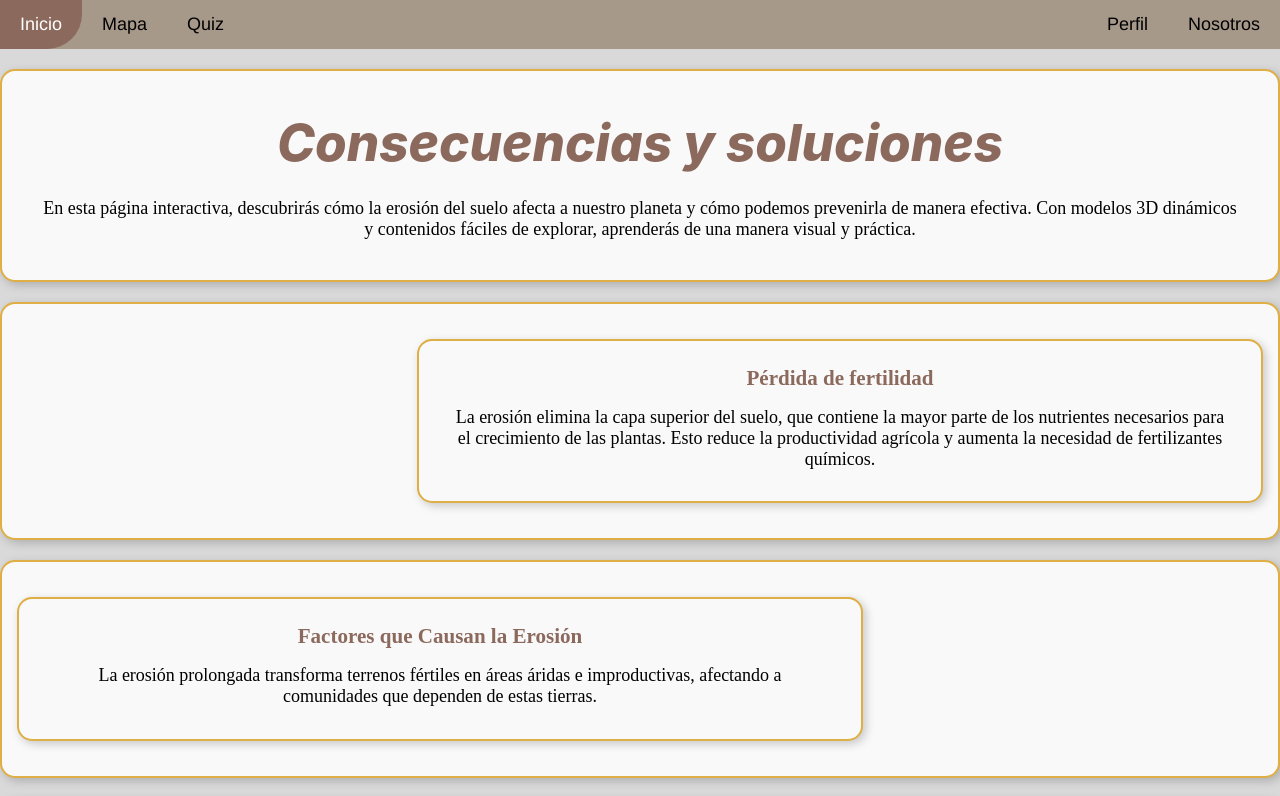
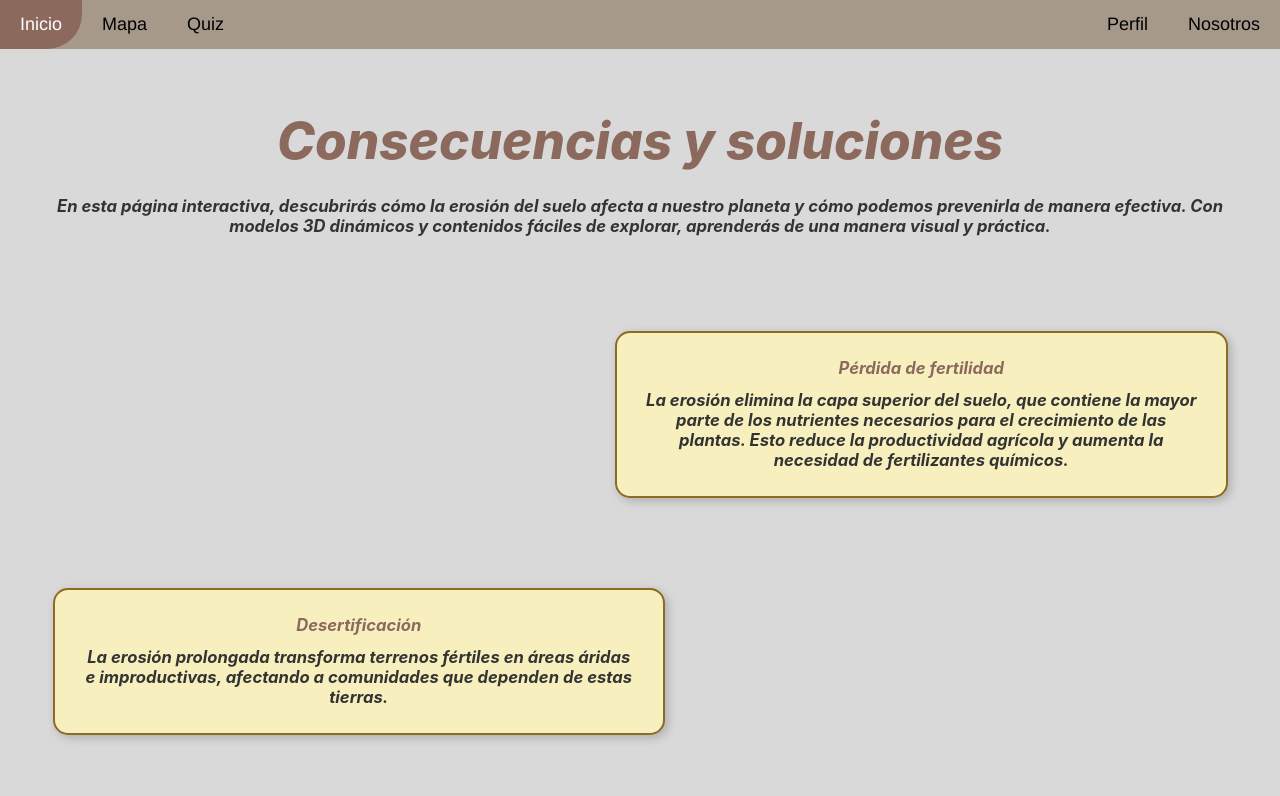
Before and after one commit to CamiloGs-univalle/proyect-Eart-Univale-PI, a React (Vite) app: page /erosion2 in a window 1280 px wide. Shown: the top 796 px of the page. Built offline with nearby package versions, Linux system fonts and the light colour scheme; no server answers.

Commit message:
mejora de la pagina 2

```diff
--- a/src/Assets/Pages/Home/content/soil-erosion/contenido2/contenido2.css
+++ b/src/Assets/Pages/Home/content/soil-erosion/contenido2/contenido2.css
@@ -1,29 +1,43 @@
 /* Estilo general para los contenedores */
 .section {
-
-    color: #000000;
-
-    border-radius: 15px;
-    border: 2px solid #dfae45;
-    box-shadow: 3px 3px 10px rgba(0, 0, 0, 0.2);
-
+    background-color: #D9D9D9; /* Color de fondo similar al de la imagen */
     text-align: justify;
     overflow: hidden;
+    font-family: 'Inter', sans-serif;
+    font-weight: 700;
+    font-style: italic;
+    font-size: 1.3vw;
 
 }
 
 /* Estilo para las secciones alineadas a la derecha */
 .section-right {
-    margin-left: auto; /* Empuja el contenedor hacia la derecha */
-    margin-right: 400px; /* Espacio en el lado derecho */
+    border-radius: 15px; /* Bordes redondeados */
+    border: 2px solid #8c6b23; /* Color y grosor del borde */
+    box-shadow: 3px 3px 10px rgba(0, 0, 0, 0.2); /* Sombra */
+    background-color: #f7f0be; /* Color de fondo similar al de la imagen */
+    margin-left: 3%; /* Empuja el contenedor hacia la derecha */
+    margin-right: 600px; /* Espacio en el lado derecho */
     text-align: right; /* Alineación del texto */
+    font-family: 'Inter', sans-serif;
+    font-weight: 700;
+    font-style: italic;
+    font-size: 1.3vw;
 }
 
 /* Estilo para las secciones alineadas a la izquierda */
 .section-left {
-    margin-right: auto; /* Empuja el contenedor hacia la izquierda */
-    margin-left: 400px; /* Espacio en el lado izquierdo */
+    border-radius: 15px; /* Bordes redondeados */
+    border: 2px solid #8c6b23; /* Color y grosor del borde */
+    box-shadow: 3px 3px 10px rgba(0, 0, 0, 0.2); /* Sombra */
+    background-color: #f7f0be; /* Color de fondo similar al de la imagen */
+    margin-right: 3%; /* Empuja el contenedor hacia la izquierda */
+    margin-left: 600px; /* Espacio en el lado izquierdo */
     text-align: left; /* Alineación del texto */
+    font-family: 'Inter', sans-serif;
+    font-weight: 700;
+    font-style: italic;
+    font-size: 1.3vw;
 }
 
 /* Responsivo para que siempre sea centrado en dispositivos pequeños */
@@ -39,3 +53,15 @@
         margin: 20px auto; /* Quitar alternancia en dispositivos pequeños */
     }
 }
+
+h3 {
+    position: relative;
+    text-align: center; /* Centrado para mejorar presentación */
+    margin: 10px;
+    color: #8C695D  ; /* Color del título */
+    font-family: 'Inter', sans-serif;
+    font-weight: 700;
+    font-style: italic;
+    font-size: 1.3vw;
+
+}
--- a/src/Assets/Pages/Home/content/soil-erosion/contenido2/contenido2.jsx
+++ b/src/Assets/Pages/Home/content/soil-erosion/contenido2/contenido2.jsx
@@ -24,7 +24,7 @@ export const perdidafertilidad = (
 
 export const Desertificacion = (
     <div className="section section-right">
-        <h3>Factores que Causan la Erosión</h3>
+        <h3>Desertificación</h3>
         <p>
             La erosión prolongada transforma terrenos fértiles en áreas áridas e
             improductivas, afectando a comunidades que dependen de estas tierras.
@@ -33,8 +33,8 @@ export const Desertificacion = (
 );
 
 export const soluciones = (
-    <div className="section section-left">
-        <h3>Soluciones para la Erosión</h3>
+    <div className="section">
+        <h3 className="titulo">Soluciones para la Erosión</h3>
         <p>
             Implementar técnicas como la reforestación, el cultivo en contorno y la
             conservación de suelos puede ayudar a prevenir y mitigar la erosión.
--- a/src/Assets/Pages/Home/content/soil-erosion/contenido2/erosion2.css
+++ b/src/Assets/Pages/Home/content/soil-erosion/contenido2/erosion2.css
@@ -3,11 +3,3 @@
     transform: scale(1.02); /* Aumenta ligeramente el tamaño al pasar el mouse */
     transition: transform 0.3s ease-in-out; /* Duración de la animación */
 }
-
-
-@media (max-width: 768px) {
-    .section {
-        margin: 15px 0;
-        padding: 10px;
-    }
-}
```
